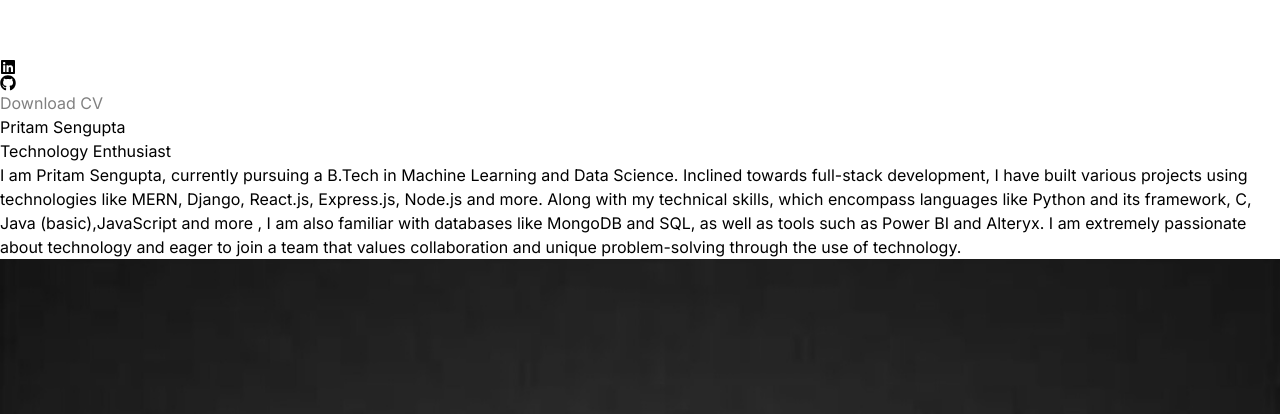
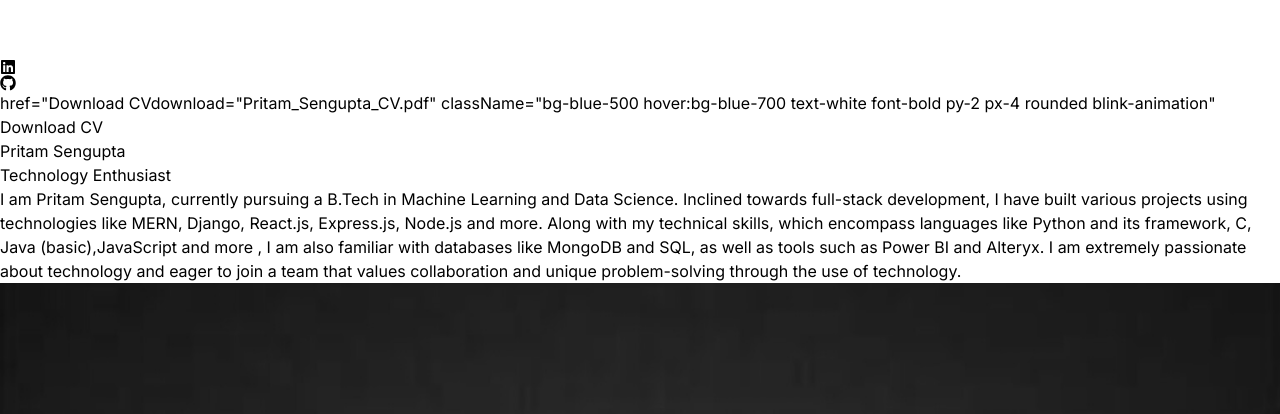
Before and after one commit to pritamsengupta07/react-portfolio, a React (Vite) app: page / in a window 1280 px wide. Shown: the part 386-800 px from the top of the page. Built offline with nearby package versions, Linux system fonts and the light colour scheme.

Commit message:
Updated code with the latest changes

```diff
--- a/src/components/Navbar.jsx
+++ b/src/components/Navbar.jsx
@@ -38,11 +38,11 @@ const Navbar = () => {
         </div>
 
         {/* CV Button */}
-        <a
-          href="./assets/Pritam_Sengupta_CV.pdf"
+        <a>href="<a href="/Pritam_Sengupta_CV.pdf" download>Download CV</a>
+
           download="Pritam_Sengupta_CV.pdf"
           className="bg-blue-500 hover:bg-blue-700 text-white font-bold py-2 px-4 rounded blink-animation"
-        >
+
           Download CV
         </a>
       </div>
```
Also changed, not shown: 1 other file (tests, documents, lock files or other folders).
